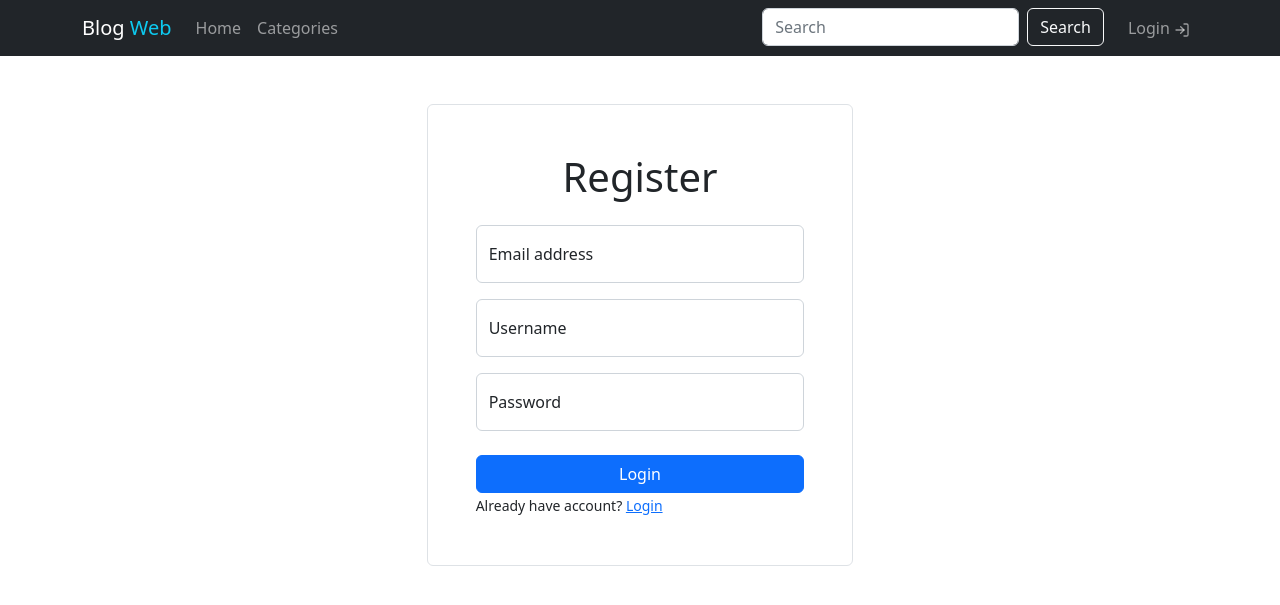
After one commit to argyaWicaksana/Blog-Web-Assignment, a PHP site: page /register.php in a window 1280 px wide. The commit adds this page. Shown: the top 605 px of the page. Run offline with PHP 8.4, Linux system fonts and the light colour scheme.

Commit message:
create login and register page

```diff
--- /dev/null
+++ b/register.php
@@ -0,0 +1,23 @@
+<?php include 'templates/header.php' ?>
+<main class="container mt-5 col-lg-4 border rounded p-5">
+    <h1 class="text-center mb-4">Register</h1>
+    <form action="" method="post">
+        <div class="form-floating mb-3">
+            <input type="email" class="form-control" id="floatingInput" placeholder="name@example.com">
+            <label for="floatingInput">Email address</label>
+        </div>
+        <div class="form-floating mb-3">
+            <input type="text" class="form-control" id="floatingInput" placeholder="Username">
+            <label for="floatingInput">Username</label>
+        </div>
+        <div class="form-floating">
+            <input type="password" class="form-control" id="floatingPassword" placeholder="Password">
+            <label for="floatingPassword">Password</label>
+        </div>
+        <button class="mt-4 btn btn-primary w-100" type="submit">Login</button>
+        <small>Already have account? <a href="login.php">Login</a></small>
+    </form>
+
+</main>
+
+<?php include 'templates/footer.php' ?>
--- a/templates/header.php
+++ b/templates/header.php
@@ -43,7 +43,7 @@
                             </form>
                         </li>
                         <li class="nav-item">
-                            <a class="nav-link" href="#">
+                            <a class="nav-link" href="login.php">
                                 Login
                                 <i data-feather="log-in"></i>
                             </a>
```
Also changed, not shown: login.php (added, +19 -0 lines).
